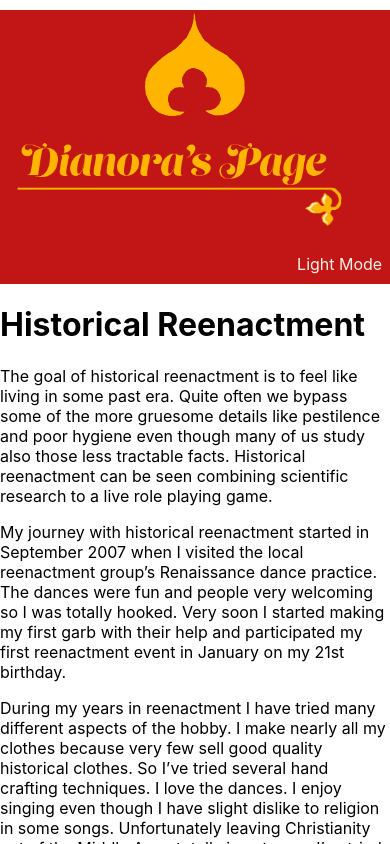
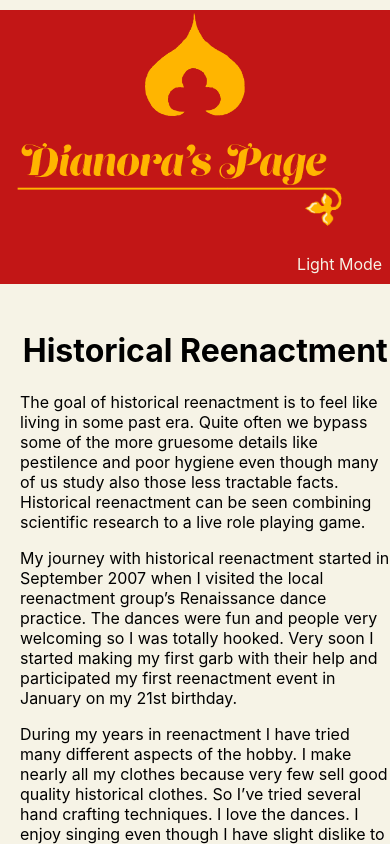
Before and after one commit to annametsapelto/thesis-page, a React (Create React App) app in the folder thesis-page/: page / in a window 390 px wide. Shown: the top 844 px of the page. Built offline with nearby package versions, Linux system fonts and the light colour scheme.

Commit message:
Add background color to index.css, css to maintext

```diff
--- a/thesis-page/src/Components/Maintext.js
+++ b/thesis-page/src/Components/Maintext.js
@@ -1,8 +1,9 @@
 import Ornaments from "./Ornaments";
+import '../Styles/Maintext.css';
 
 const Maintext = (props) => {
   return (
-      <div>
+      <div className="main">
           <h1>Historical Reenactment</h1>
           <p>The goal of historical reenactment is to feel like living in some past era. Quite often we bypass some of the more gruesome
               details like pestilence and poor hygiene even though many of us study also those less tractable facts. Historical
--- /dev/null
+++ b/thesis-page/src/Styles/Maintext.css
@@ -0,0 +1,16 @@
+.main h1 {
+    text-align: center;
+}
+.main {
+    width: 50%;
+    margin-left: 20px;
+    margin-right: 20%;
+    padding: 10px;
+}
+@media only screen and (max-width: 700px) {
+    .main {
+        width: 95%;
+        margin-left: 10px;
+        margin-right: 20px;
+    }
+}
--- a/thesis-page/src/index.css
+++ b/thesis-page/src/index.css
@@ -5,6 +5,7 @@ body {
     sans-serif;
   -webkit-font-smoothing: antialiased;
   -moz-osx-font-smoothing: grayscale;
+  background-color: #F6F3E6;
 }
 
 code {
```
